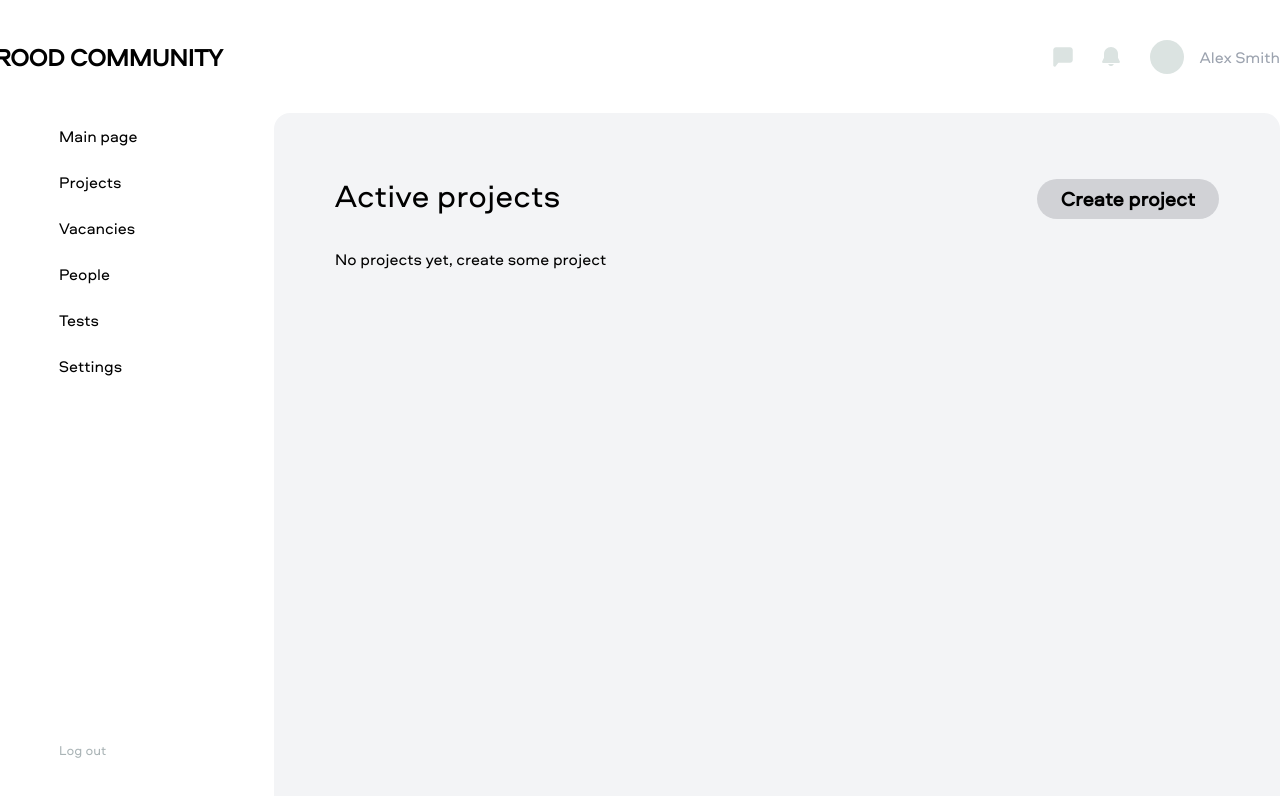
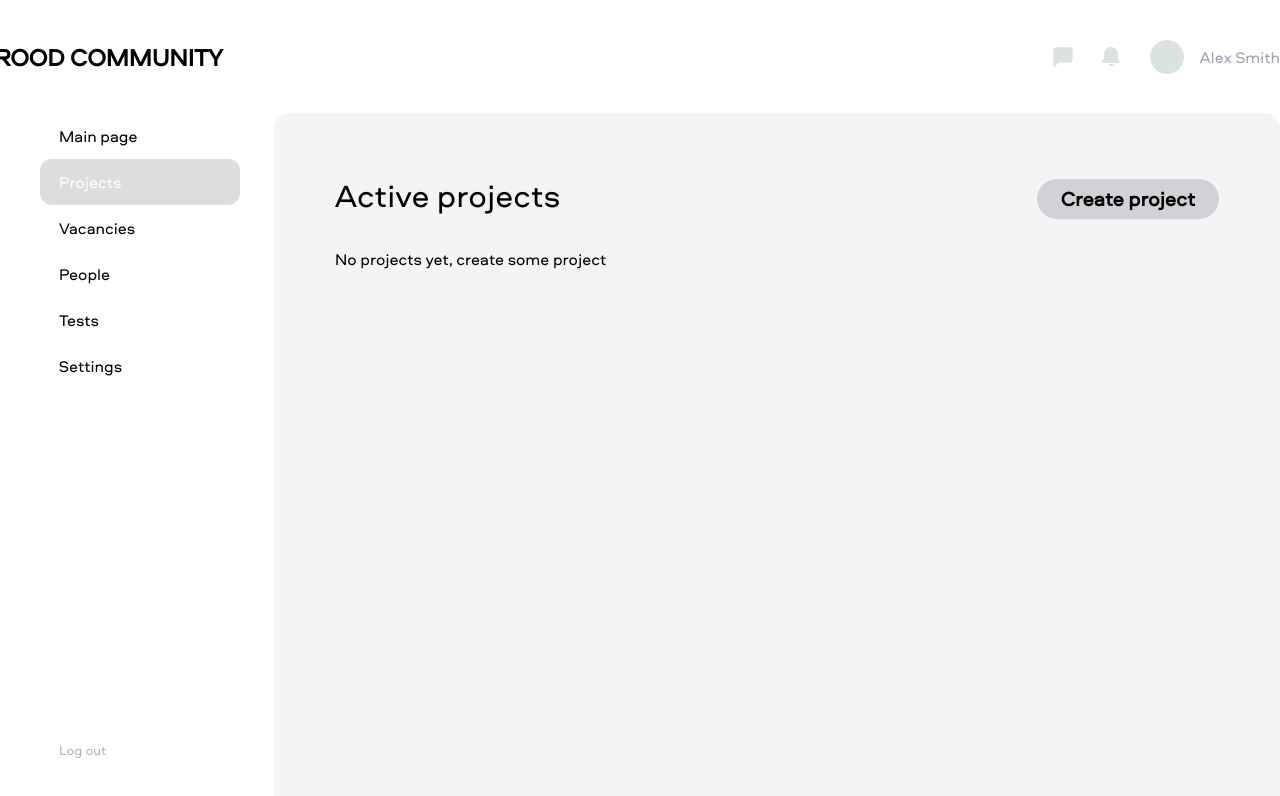
Before and after one commit to wrtyyyx/trood_test, a React (Vite) app: page /projects in a window 1280 px wide. Shown: the top 796 px of the page. Built offline with nearby package versions, Linux system fonts and the light colour scheme.

Commit message:
change Sidebar.jsx active btn

```diff
--- a/src/components/Sidebar/Sidebar.jsx
+++ b/src/components/Sidebar/Sidebar.jsx
@@ -3,7 +3,7 @@ import { Link } from "react-router-dom"; // Додаємо Link
 import "./Sidebar.scss";
 
 const Sidebar = () => {
-    const [active, setActive] = useState();
+    const [active, setActive] = useState('Projects');
 
     const menuItems = ["Main page", "Projects", "Vacancies", "People", "Tests", "Settings"];
 
```
